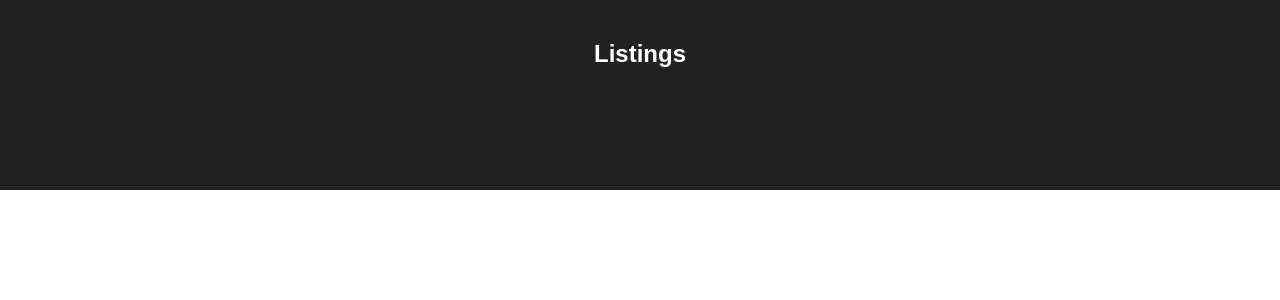
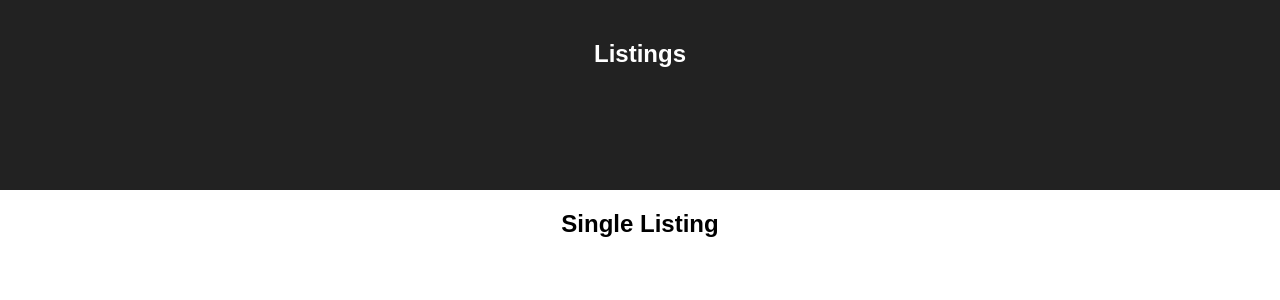
Before and after one commit to andyknolla/pockets, a React (Create React App) app: page / in a window 1280 px wide. Shown: the top 300 px of the page. Built offline with nearby package versions, Linux system fonts and the light colour scheme.

Commit message:
1st static react child component inside MuiThemeProvider

```diff
--- a/src/App.js
+++ b/src/App.js
@@ -1,15 +1,19 @@
 import React, { Component } from 'react';
 import './App.css';
+import MuiThemeProvider from 'material-ui/styles/MuiThemeProvider';
+import Listing from './components/listing';
 
 class App extends Component {
   render() {
     return (
-      <div className="App">
-        <div className="App-header">
-          <h2>Listings</h2>
-        </div>
-
-      </div>
+        <MuiThemeProvider>
+          <div className='App'>
+            <div className="App-header">
+              <h2>Listings</h2>
+            </div>
+            <Listing />
+          </div>
+        </MuiThemeProvider>
     );
   }
 }
--- /dev/null
+++ b/src/components/listing.js
@@ -0,0 +1,13 @@
+import React, { Component } from 'react';
+
+class Listing extends Component {
+  render() {
+    return (
+      <div className="listing">
+          <h2>Single Listing</h2>
+      </div>
+    );
+  }
+}
+
+export default Listing;
```
